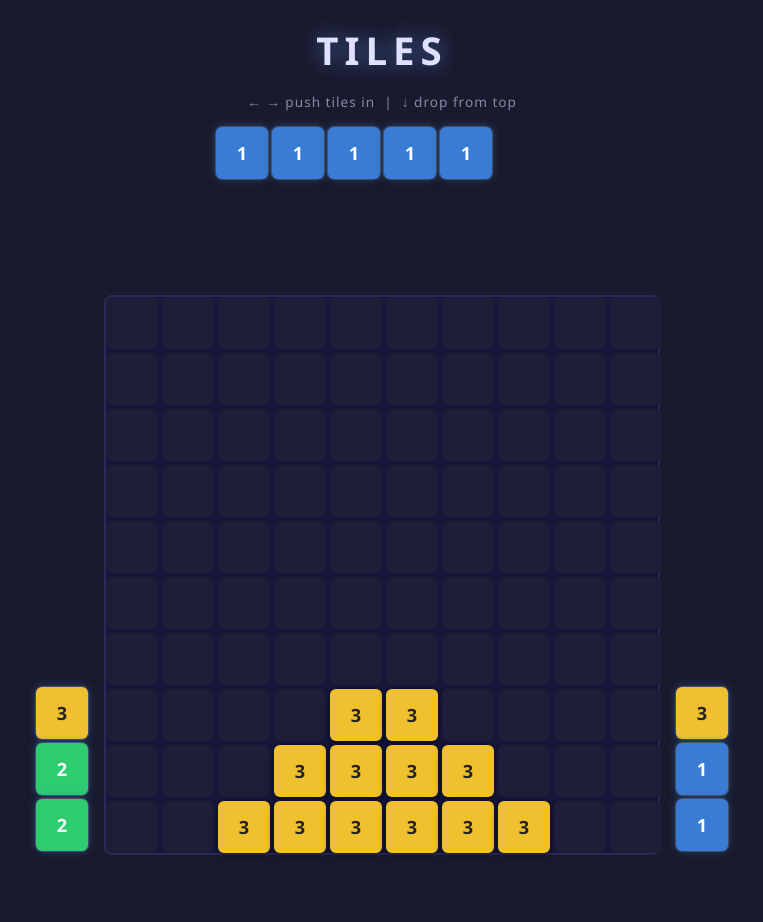
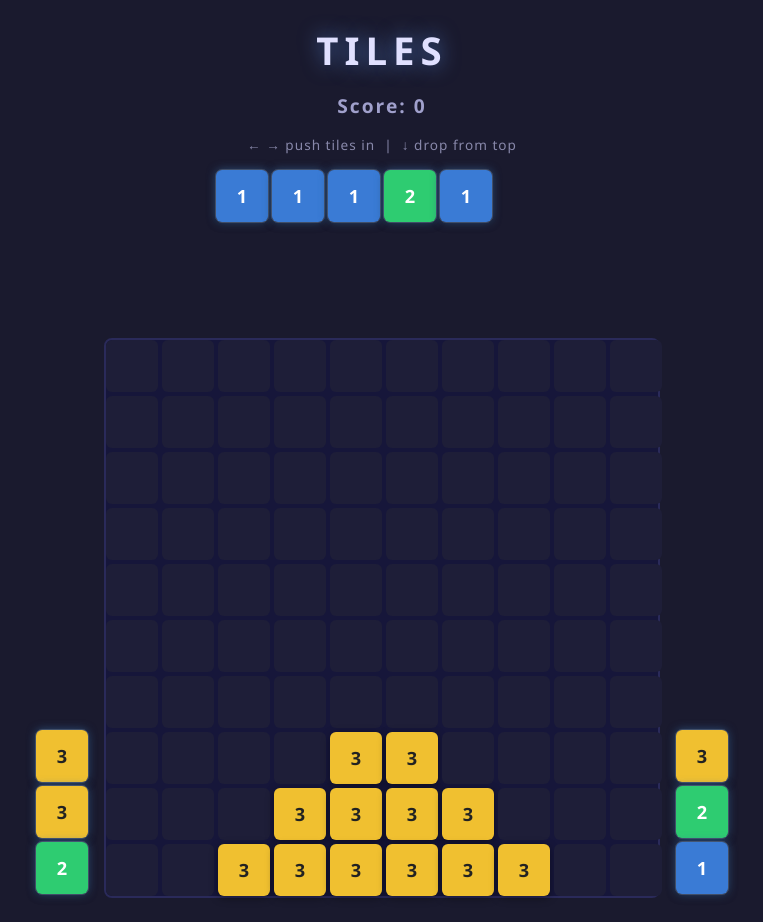
Before and after one commit to EvanCzako/Tiles1, a React (Vite) app: page / in a window 1280 px wide. Shown: the whole page, without its empty margins (258-1021 px from the left). Before the commit the page ends 879 px from the top, so only its background shows below. Built offline with nearby package versions, Linux system fonts and the light colour scheme.

Commit message:
Fix stuff

```diff
--- a/src/App.css
+++ b/src/App.css
@@ -12,6 +12,14 @@
   font-weight: 800;
   letter-spacing: 6px;
   text-shadow: 0 0 20px rgba(100, 160, 255, 0.6);
+}
+
+.score {
+  color: #a0a0cc;
+  font-size: 1.2rem;
+  font-weight: 600;
+  letter-spacing: 2px;
+  margin: 0;
 }
 
 .hint {
--- a/src/App.jsx
+++ b/src/App.jsx
@@ -105,12 +105,13 @@ function Tile({ value, size = CELL, flashing = false }) {
 // ── App ────────────────────────────────────────────────────────────────────
 export default function App() {
   const [state, dispatch]     = useReducer(reducer, null, initState);
+  const [score, setScore]     = useState(0);
   const [animating, setAnimating] = useState(false);
   const [flyingTiles, setFlyingTiles] = useState([]);
   const [flyingSource, setFlyingSource] = useState(null); // 'left'|'right'|'top'|null
   const [flashSet, setFlashSet] = useState(new Set());
   const [collapsingCells, setCollapsingCells] = useState(new Set());
-  const pendingCommit = useRef(null); // stores { payload, mergedCells }
+  const pendingCommit = useRef(null); // stores { payload, mergedCells, pushScore }
 
   const handleKey = useCallback((e) => {
     if (animating) return;
@@ -133,12 +134,13 @@ export default function App() {
     e.preventDefault();
 
     const result = pushFn(state.grid, pendingArg);
-    const { landings, mergedCells } = result;
+    const { landings, mergedCells, score: pushScore } = result;
 
     // Store state to commit after animation
     pendingCommit.current = {
       payload: { grid: result.grid, [pendingKey]: result.pending },
       mergedCells,
+      pushScore,
     };
 
     // Build flying tile list from landings
@@ -176,7 +178,10 @@ export default function App() {
     setAnimating(true);
 
     setTimeout(() => {
-      const { payload, mergedCells } = pendingCommit.current;
+      const { payload, mergedCells, pushScore } = pendingCommit.current;
+
+      // Update score
+      setScore(prev => prev + pushScore);
 
       // Flash merged cells
       if (mergedCells.length > 0) {
@@ -190,7 +195,7 @@ export default function App() {
       setFlyingSource(null);
 
       // Check for collapses in the post-push grid
-      const { grid: collapsedGrid, moves } = collapseGrid(payload.grid, sourceKey);
+      const { grid: collapsedGrid, moves } = collapseGrid(payload.grid);
 
       if (moves.length === 0) {
         dispatch({ type: 'APPLY', payload });
@@ -233,6 +238,7 @@ export default function App() {
   return (
     <div className="app">
       <h1 className="title">TILES</h1>
+      <p className="score">Score: {score}</p>
       <p className="hint">← → push tiles in &nbsp;|&nbsp; ↓ drop from top</p>
       <div className="arena" style={{ width: CONTAINER_W, height: CONTAINER_H }}>
 
--- a/src/gameLogic.js
+++ b/src/gameLogic.js
@@ -16,9 +16,9 @@ export function createInitialGrid() {
 
 // Weights: 1→3, 2→2, 3→1  (out of 6)
 function randTile() {
-  const r = Math.random() * 6;
+  const r = Math.random() * 9;
   if (r < 3) return 1;
-  if (r < 5) return 2;
+  if (r < 6) return 2;
   return 3;
 }
 
@@ -34,7 +34,7 @@ function collide(moving, stationary) {
   return null; // moving > stationary: stick adjacent instead
 }
 
-// Each push returns { grid, pending, mergedCells, landings }
+// Each push returns { grid, pending, mergedCells, landings, score }
 // landing: { pendingIdx, row, col, merged }
 
 export function pushFromLeft(grid, leftPending) {
@@ -42,6 +42,7 @@ export function pushFromLeft(grid, leftPending) {
   const newPending = [...leftPending];
   const mergedCells = [];
   const landings = [];
+  let score = 0;
 
   // Find per-row leftmost tiles and overall structure left face
   const rowLeftmost = [];
@@ -68,6 +69,13 @@ export function pushFromLeft(grid, leftPending) {
     } else {
       const result = collide(tileVal, newGrid[row][leftmost]);
       if (result !== null) {
+        if (result === 0) {
+          // Annihilation
+          score += tileVal + newGrid[row][leftmost];
+        } else {
+          // Subtraction
+          score += tileVal;
+        }
         newGrid[row][leftmost] = result;
         mergedCells.push([row, leftmost]);
         landings.push({ pendingIdx: i, row, col: leftmost, merged: true });
@@ -80,7 +88,7 @@ export function pushFromLeft(grid, leftPending) {
     newPending[i] = randTile();
   }
 
-  return { grid: newGrid, pending: newPending, mergedCells, landings };
+  return { grid: newGrid, pending: newPending, mergedCells, landings, score };
 }
 
 export function pushFromRight(grid, rightPending) {
@@ -88,6 +96,7 @@ export function pushFromRight(grid, rightPending) {
   const newPending = [...rightPending];
   const mergedCells = [];
   const landings = [];
+  let score = 0;
 
   // Find per-row rightmost tiles and overall structure right face
   const rowRightmost = [];
@@ -114,6 +123,13 @@ export function pushFromRight(grid, rightPending) {
     } else {
       const result = collide(tileVal, newGrid[row][rightmost]);
       if (result !== null) {
+        if (result === 0) {
+          // Annihilation
+          score += tileVal + newGrid[row][rightmost];
+        } else {
+          // Subtraction
+          score += tileVal;
+        }
         newGrid[row][rightmost] = result;
         mergedCells.push([row, rightmost]);
         landings.push({ pendingIdx: i, row, col: rightmost, merged: true });
@@ -126,7 +142,7 @@ export function pushFromRight(grid, rightPending) {
     newPending[i] = randTile();
   }
 
-  return { grid: newGrid, pending: newPending, mergedCells, landings };
+  return { grid: newGrid, pending: newPending, mergedCells, landings, score };
 }
 
 export function pushFromTop(grid, topPending) {
@@ -134,6 +150,7 @@ export function pushFromTop(grid, topPending) {
   const newPending = [...topPending];
   const mergedCells = [];
   const landings = [];
+  let score = 0;
 
   for (let i = 0; i < PENDING_SIZE; i++) {
     const col = PENDING_COL_START + i;
@@ -153,6 +170,13 @@ export function pushFromTop(grid, topPending) {
     } else {
       const result = collide(tileVal, newGrid[topmost][col]);
       if (result !== null) {
+        if (result === 0) {
+          // Annihilation
+          score += tileVal + newGrid[topmost][col];
+        } else {
+          // Subtraction
+          score += tileVal;
+        }
         newGrid[topmost][col] = result;
         mergedCells.push([topmost, col]);
         landings.push({ pendingIdx: i, row: topmost, col, merged: true });
@@ -165,56 +189,26 @@ export function pushFromTop(grid, topPending) {
     newPending[i] = randTile();
   }
 
-  return { grid: newGrid, pending: newPending, mergedCells, landings };
-}
-
-// Returns true if there is an empty cell sandwiched between occupied cells
-function hasHole(values) {
-  const first = values.findIndex(v => v !== 0);
-  if (first === -1) return false;
-  const last = values.length - 1 - [...values].reverse().findIndex(v => v !== 0);
-  for (let i = first; i <= last; i++) {
-    if (values[i] === 0) return true;
-  }
-  return false;
+  return { grid: newGrid, pending: newPending, mergedCells, landings, score };
 }
 
 // Returns { grid, moves } where moves = [{ value, fromRow, fromCol, toRow, toCol }]
-export function collapseGrid(grid, direction = null) {
+// Each iteration: gravity (columns fall down), then each row's halves pack toward center.
+// Repeats until stable.
+export function collapseGrid(grid) {
   const newGrid = grid.map(row => [...row]);
   const allMoves = [];
 
-  // Helper: pack a list of source columns into destination columns (right-to-left for left half)
-  function packCols(srcCols, destCols) {
-    const moves = [];
-    // Process in reverse to avoid overwriting tiles we haven't moved yet
-    for (let i = srcCols.length - 1; i >= 0; i--) {
-      const fromCol = srcCols[i];
-      const toCol   = destCols[i];
-      if (fromCol === toCol) continue;
-      for (let r = 0; r < ROWS; r++) {
-        if (newGrid[r][fromCol] !== 0) {
-          moves.push({ value: newGrid[r][fromCol], fromRow: r, fromCol, toRow: r, toCol });
-          newGrid[r][toCol]   = newGrid[r][fromCol];
-          newGrid[r][fromCol] = 0;
-        }
-      }
-    }
-    return moves;
-  }
-
-  function collapseVertical() {
+  while (true) {
     const moves = [];
 
-    // ── Collapse columns downward (full gravity — no floating rows) ──────────
+    // ── Gravity: pack each column downward ──────────────────────────────────
     for (let c = 0; c < COLS; c++) {
       const tiles = [];
       for (let r = 0; r < ROWS; r++) {
         if (newGrid[r][c] !== 0) tiles.push({ r, v: newGrid[r][c] });
       }
       if (tiles.length === 0) continue;
-
-      // Check if already packed to bottom
       const packed = tiles.every((t, i) => t.r === ROWS - tiles.length + i);
       if (packed) continue;
 
@@ -228,91 +222,54 @@ export function collapseGrid(grid, direction = null) {
       }
     }
 
-    // ── Collapse rows toward center col ────────────────────────────────────
+    // ── Horizontal: each row's halves pack toward center ─────────────────────
+    // Uses a snapshot so left-half and right-half reads are independent per row.
     for (let r = 0; r < ROWS; r++) {
-      const rowVals = [...newGrid[r]];
+      const rowSnapshot = [...newGrid[r]];
 
-      // Left half: cols 0 … CENTER_COL-1 — pack toward right (center)
-      if (hasHole(rowVals.slice(0, CENTER_COL))) {
+      // Left half (cols 0…CENTER_COL-1): pack rightward toward center
+      {
         const tiles = [];
         for (let c = 0; c < CENTER_COL; c++) {
-          if (rowVals[c] !== 0) tiles.push({ c, v: rowVals[c] });
+          if (rowSnapshot[c] !== 0) tiles.push({ c, v: rowSnapshot[c] });
         }
-        for (let c = 0; c < CENTER_COL; c++) newGrid[r][c] = 0;
-        let dest = CENTER_COL - 1;
-        for (let j = tiles.length - 1; j >= 0; j--) {
-          const { c: from, v } = tiles[j];
-          newGrid[r][dest] = v;
-          if (from !== dest) moves.push({ value: v, fromRow: r, fromCol: from, toRow: r, toCol: dest });
-          dest--;
+        if (tiles.length > 0) {
+          const already = tiles.every((t, i) => t.c === CENTER_COL - tiles.length + i);
+          if (!already) {
+            for (let c = 0; c < CENTER_COL; c++) newGrid[r][c] = 0;
+            let dest = CENTER_COL - tiles.length;
+            for (const { c: from, v } of tiles) {
+              newGrid[r][dest] = v;
+              if (from !== dest) moves.push({ value: v, fromRow: r, fromCol: from, toRow: r, toCol: dest });
+              dest++;
+            }
+          }
         }
       }
 
-      // Right half: cols CENTER_COL … COLS-1 — pack toward left (center)
-      if (hasHole(rowVals.slice(CENTER_COL))) {
+      // Right half (cols CENTER_COL…COLS-1): pack leftward toward center
+      {
         const tiles = [];
         for (let c = CENTER_COL; c < COLS; c++) {
-          if (rowVals[c] !== 0) tiles.push({ c, v: rowVals[c] });
+          if (rowSnapshot[c] !== 0) tiles.push({ c, v: rowSnapshot[c] });
         }
-        for (let c = CENTER_COL; c < COLS; c++) newGrid[r][c] = 0;
-        let dest = CENTER_COL;
-        for (let j = 0; j < tiles.length; j++) {
-          const { c: from, v } = tiles[j];
-          newGrid[r][dest] = v;
-          if (from !== dest) moves.push({ value: v, fromRow: r, fromCol: from, toRow: r, toCol: dest });
-          dest++;
+        if (tiles.length > 0) {
+          const already = tiles.every((t, i) => t.c === CENTER_COL + i);
+          if (!already) {
+            for (let c = CENTER_COL; c < COLS; c++) newGrid[r][c] = 0;
+            let dest = CENTER_COL;
+            for (const { c: from, v } of tiles) {
+              newGrid[r][dest] = v;
+              if (from !== dest) moves.push({ value: v, fromRow: r, fromCol: from, toRow: r, toCol: dest });
+              dest++;
+            }
+          }
         }
       }
     }
 
-    return moves;
-  }
-
-  function collapseHorizontal() {
-    const moves = [];
-
-    // Left half: cols 0 … CENTER_COL-1 — occupied cols pack toward right
-    {
-      const occupied = [];
-      for (let c = 0; c < CENTER_COL; c++) {
-        if (newGrid.some(row => row[c] !== 0)) occupied.push(c);
-      }
-      const n = occupied.length;
-      const destinations = Array.from({ length: n }, (_, i) => CENTER_COL - n + i);
-      if (!occupied.every((c, i) => c === destinations[i])) {
-        moves.push(...packCols(occupied, destinations));
-      }
-    }
-
-    // Right half: cols CENTER_COL … COLS-1 — occupied cols pack toward left
-    {
-      const occupied = [];
-      for (let c = CENTER_COL; c < COLS; c++) {
-        if (newGrid.some(row => row[c] !== 0)) occupied.push(c);
-      }
-      const n = occupied.length;
-      const destinations = Array.from({ length: n }, (_, i) => CENTER_COL + i);
-      if (!occupied.every((c, i) => c === destinations[i])) {
-        moves.push(...packCols(occupied, destinations));
-      }
-    }
-
-    return moves;
-  }
-
-  // Loop: collapse vertically and horizontally until no more moves
-  while (true) {
-    const verticalMoves = collapseVertical();
-    allMoves.push(...verticalMoves);
-
-    // Collapse horizontally to fill empty columns
-    const horizontalMoves = collapseHorizontal();
-    allMoves.push(...horizontalMoves);
-
-    // Stop if no moves in this iteration
-    if (verticalMoves.length === 0 && horizontalMoves.length === 0) {
-      break;
-    }
+    allMoves.push(...moves);
+    if (moves.length === 0) break;
   }
 
   return { grid: newGrid, moves: allMoves };
```
Also changed, not shown: package.json (+7 -1 lines), 2 other files (tests, documents, lock files or other folders).
